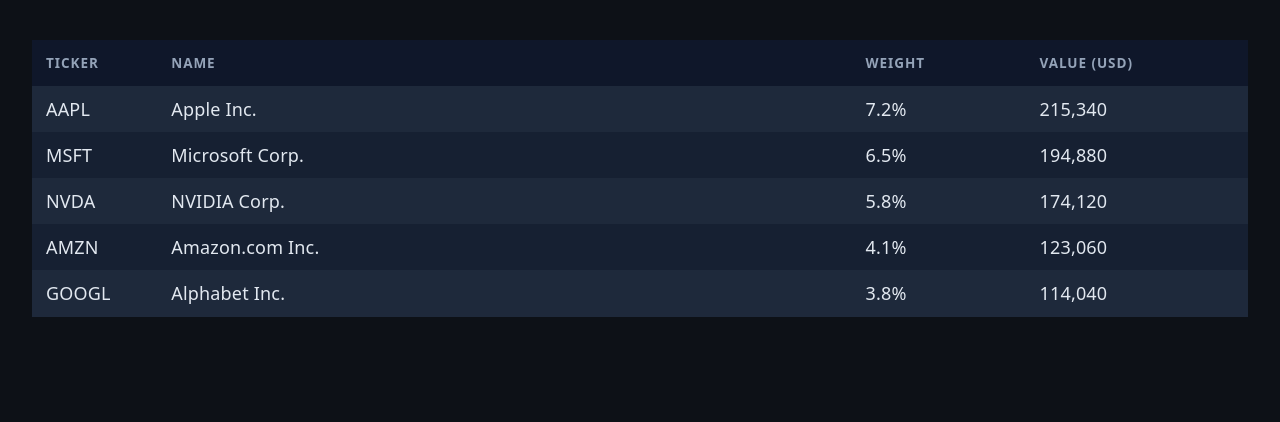
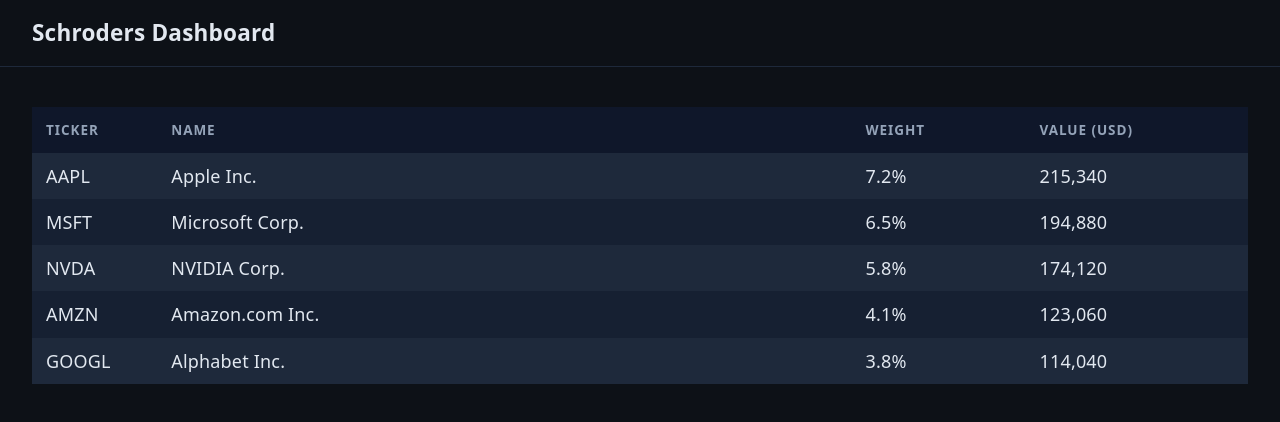
Before and after one commit to prasanth-forge/ai-react-orchestrator, a React (Vite) app in the folder ui/: page / in a window 1280 px wide. Shown: the top 422 px of the page. Built offline with nearby package versions, Linux system fonts and the light colour scheme.

Commit message:
feat: add page header and fix browser tab title

```diff
--- a/ui/index.html
+++ b/ui/index.html
@@ -4,7 +4,7 @@
     <meta charset="UTF-8" />
     <link rel="icon" type="image/svg+xml" href="/favicon.svg" />
     <meta name="viewport" content="width=device-width, initial-scale=1.0" />
-    <title>ui</title>
+    <title>Schroders Dashboard</title>
   </head>
   <body>
     <div id="root"></div>
--- a/ui/src/App.css
+++ b/ui/src/App.css
@@ -5,6 +5,19 @@
   min-height: 100vh;
 }
 
+.page-header {
+  padding: 20px 32px;
+  border-bottom: 1px solid #1e293b;
+}
+
+.page-header h1 {
+  margin: 0;
+  font-size: 1.25rem;
+  font-weight: 600;
+  color: #e2e8f0;
+  letter-spacing: 0.01em;
+}
+
 main {
   width: 100%;
   padding: 40px 32px;
--- a/ui/src/App.tsx
+++ b/ui/src/App.tsx
@@ -3,8 +3,13 @@
 
 export default function App() {
   return (
-    <main>
-      <FundHoldings />
-    </main>
+    <>
+      <header className="page-header">
+        <h1>Schroders Dashboard</h1>
+      </header>
+      <main>
+        <FundHoldings />
+      </main>
+    </>
   )
 }
```
